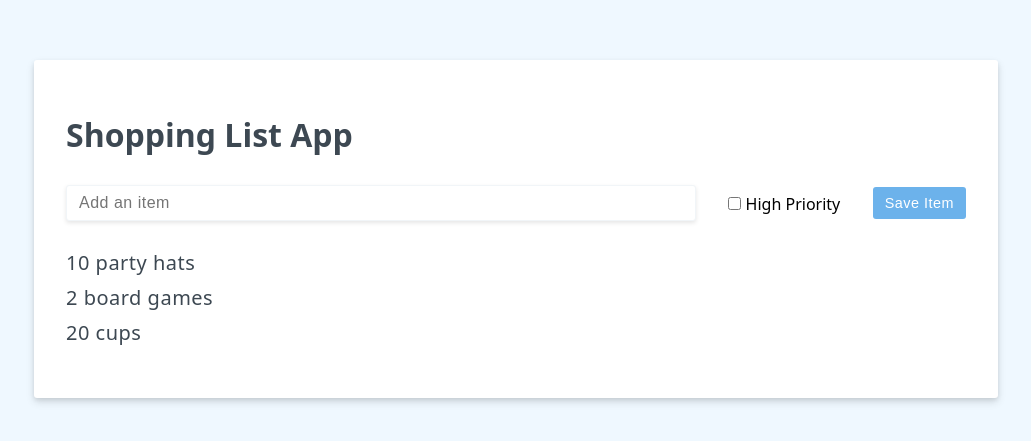
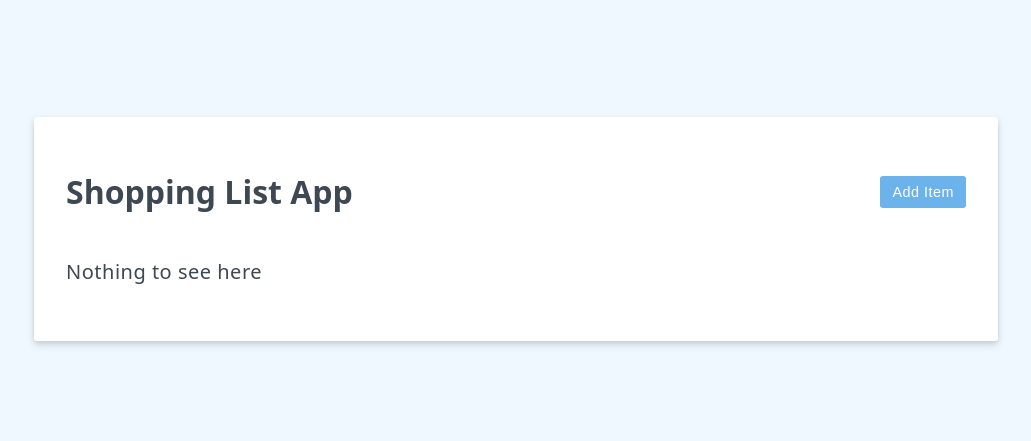
Before and after one commit to yogaajie2/vue-3-fundamentals, a Vue app: page / in a window 1280 px wide. Shown: the part 171-612 px from the top of the page, without its empty margins (124-1155 px from the left). Built offline with nearby package versions, Linux system fonts and the light colour scheme; the HTML template or start-up script is replaced by a standard one.

Commit message:
Lesson 7: Conditionals

```diff
--- a/src/App.vue
+++ b/src/App.vue
@@ -2,22 +2,23 @@
 import { ref } from "vue";
 
 const header = ref("Shopping List App");
+const editing = ref(false);
 
 const items = ref([
-  {
-    id: 1,
-    label: "10 party hats",
-  },
+  // {
+  //   id: 1,
+  //   label: "10 party hats",
+  // },
 
-  {
-    id: 2,
-    label: "2 board games",
-  },
+  // {
+  //   id: 2,
+  //   label: "2 board games",
+  // },
 
-  {
-    id: 3,
-    label: "20 cups",
-  },
+  // {
+  //   id: 3,
+  //   label: "20 cups",
+  // },
 ]);
 
 const newItem = ref("");
@@ -31,12 +32,36 @@ const saveItem = () => {
 
   newItem.value = "";
 };
+
+const doEdit = (e) => {
+  editing.value = e;
+  newItem.value = "";
+};
 </script>
 
 <template>
-  <h1>{{ header }}</h1>
+  <div class="header">
+    <h1>{{ header }}</h1>
+
+    <button
+      v-if="editing"
+      class="btn"
+      @click="doEdit(false)"
+    >
+      Cancel
+    </button>
+
+    <button
+      v-else
+      class="btn btn-primary"
+      @click="doEdit(true)"
+    >
+      Add Item
+    </button>
+  </div>
 
   <form
+    v-if="editing"
     class="add-item-form"
     @submit.prevent="saveItem"
   >
@@ -68,4 +93,8 @@ const saveItem = () => {
       {{ label }}
     </li>
   </ul>
+
+  <p v-if="!items.length">
+    Nothing to see here
+  </p>
 </template>
```
